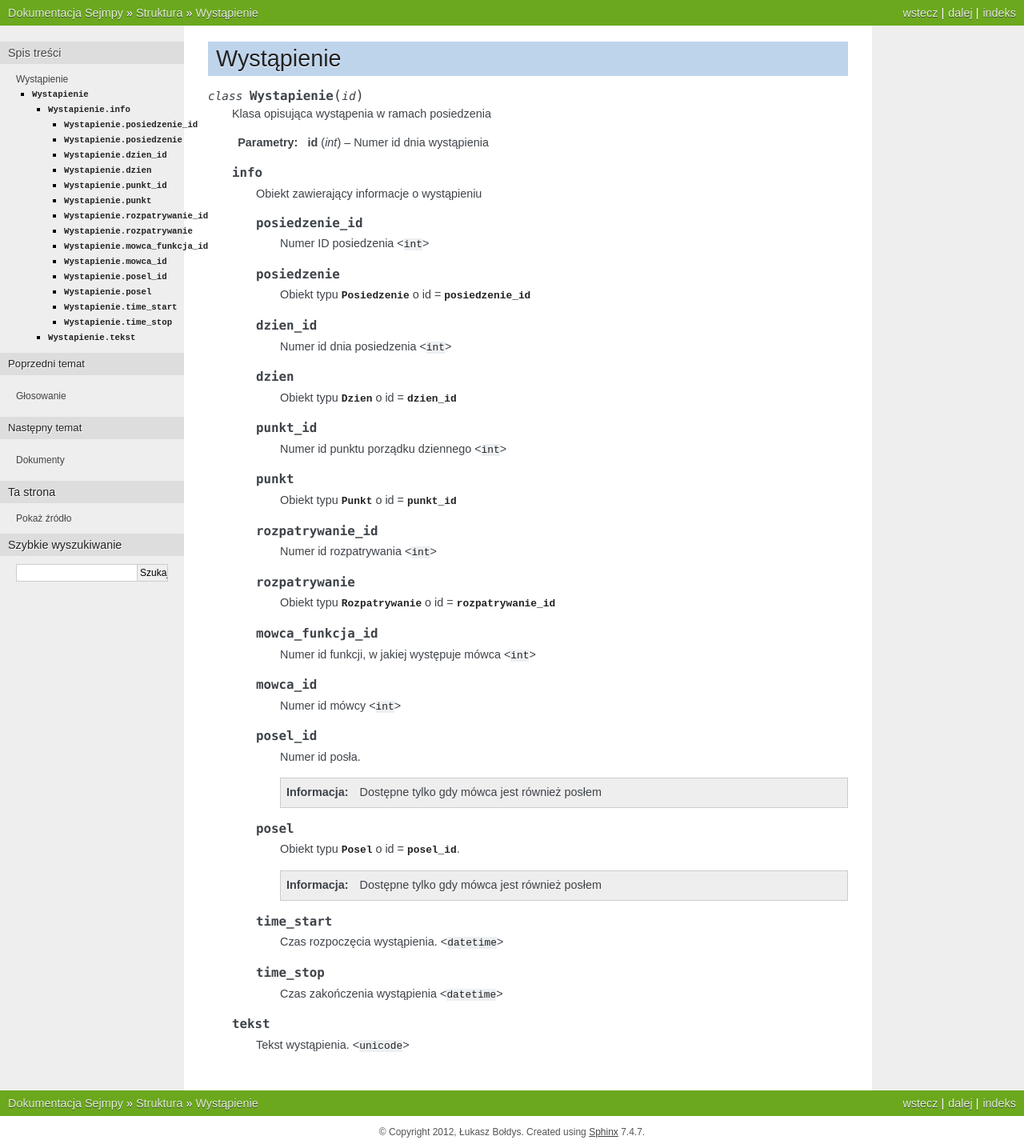
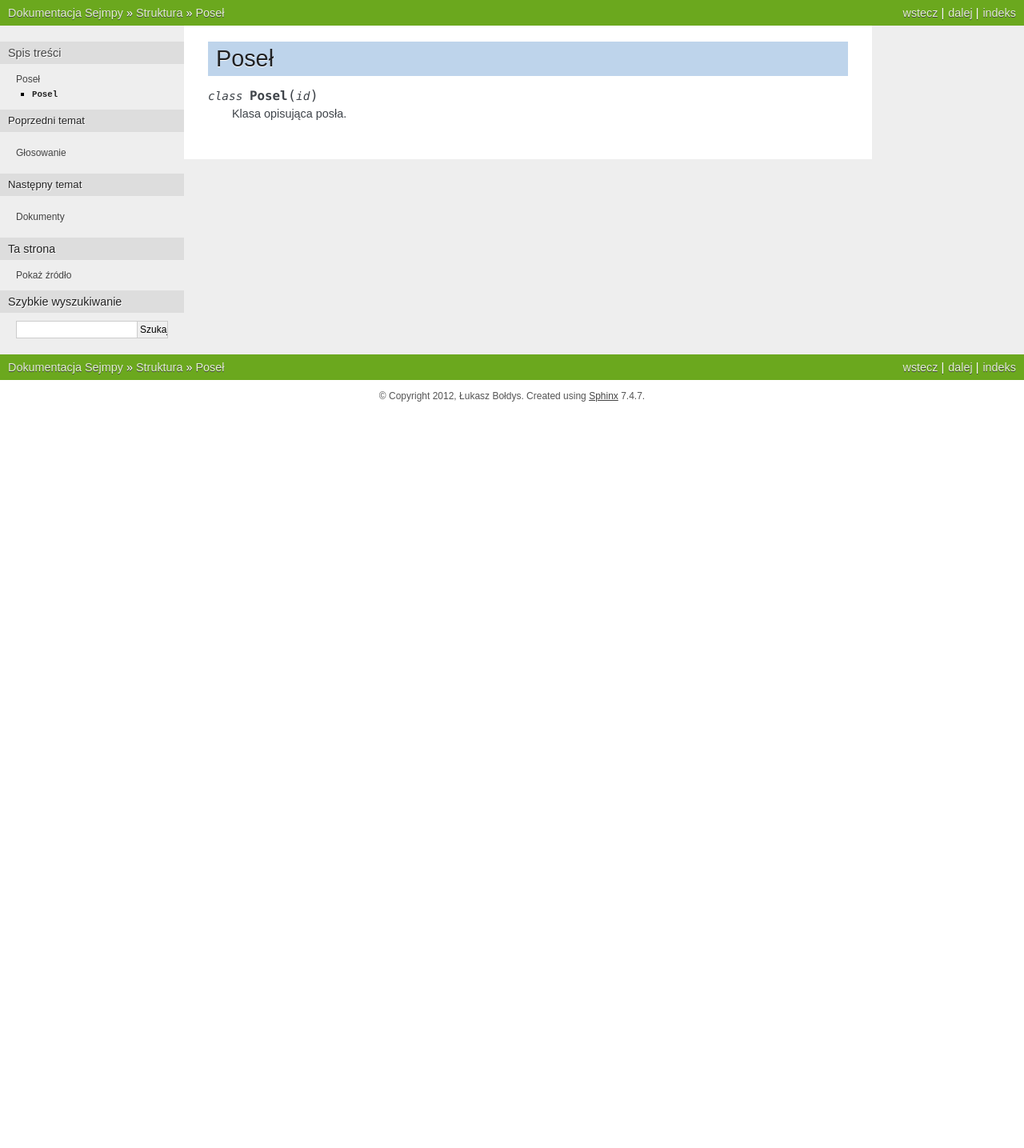
Before and after one commit to utek/sejmpy, a Sphinx documentation site: the page built from docs/reference/poslowie.rst, in a window 1280 px wide. Shown: the whole page at 80% size. Built offline with Sphinx 7.4.7, drawn with Linux system fonts in a browser that asks for light colours; after the commit the page ends 900 px from its top, so only the background shows below that.

Commit message:
poprawki w dokumentacji

```diff
--- a/docs/reference/poslowie.rst
+++ b/docs/reference/poslowie.rst
@@ -1,92 +1,9 @@
 ================
-Wystąpienie
+Poseł
 ================
 
 .. currentmodule:: sejmometr
 
-.. class:: Wystapienie(id)
+.. class:: Posel(id)
 
-    Klasa opisująca wystąpenia w ramach posiedzenia
-
-    :param id: Numer id dnia wystąpienia
-    :type id: int
-
-    .. attribute:: info
-
-        Obiekt zawierający informacje o wystąpieniu
-
-        .. attribute:: posiedzenie_id
-
-            Numer ID posiedzenia
-            <``int``>
-
-        .. attribute:: posiedzenie
-
-            Obiekt typu :class:`Posiedzenie` o id = :attr:`posiedzenie_id`
-
-        .. attribute:: dzien_id
-
-            Numer id dnia posiedzenia
-            <``int``>
-
-        .. attribute:: dzien
-
-            Obiekt typu :class:`Dzien` o id = :attr:`dzien_id`
-
-        .. attribute:: punkt_id
-
-            Numer id punktu porządku dziennego
-            <``int``>
-
-        .. attribute:: punkt
-
-            Obiekt typu :class:`Punkt` o id = :attr:`punkt_id`
-
-        .. attribute:: rozpatrywanie_id
-
-            Numer id rozpatrywania
-            <``int``>
-
-        .. attribute:: rozpatrywanie
-
-            Obiekt typu :class:`Rozpatrywanie` o id = :attr:`rozpatrywanie_id`
-
-        .. attribute:: mowca_funkcja_id
-
-            Numer id funkcji, w jakiej występuje mówca
-            <``int``>
-
-        .. attribute:: mowca_id
-
-            Numer id mówcy
-            <``int``>
-
-        .. attribute:: posel_id
-
-            Numer id posła.
-
-            .. note::
-                Dostępne tylko gdy mówca jest również posłem
-
-        .. attribute:: posel
-
-            Obiekt typu :class:`Posel` o id = :attr:`posel_id`.
-
-            .. note::
-                Dostępne tylko gdy mówca jest również posłem
-
-        .. attribute:: time_start
-
-            Czas rozpoczęcia wystąpienia.
-            <``datetime``>
-
-        .. attribute:: time_stop
-
-            Czas zakończenia wystąpienia
-            <``datetime``>
-
-
-    .. attribute:: tekst
-
-        Tekst wystąpienia.
-        <``unicode``>
+    Klasa opisująca posła.
```
